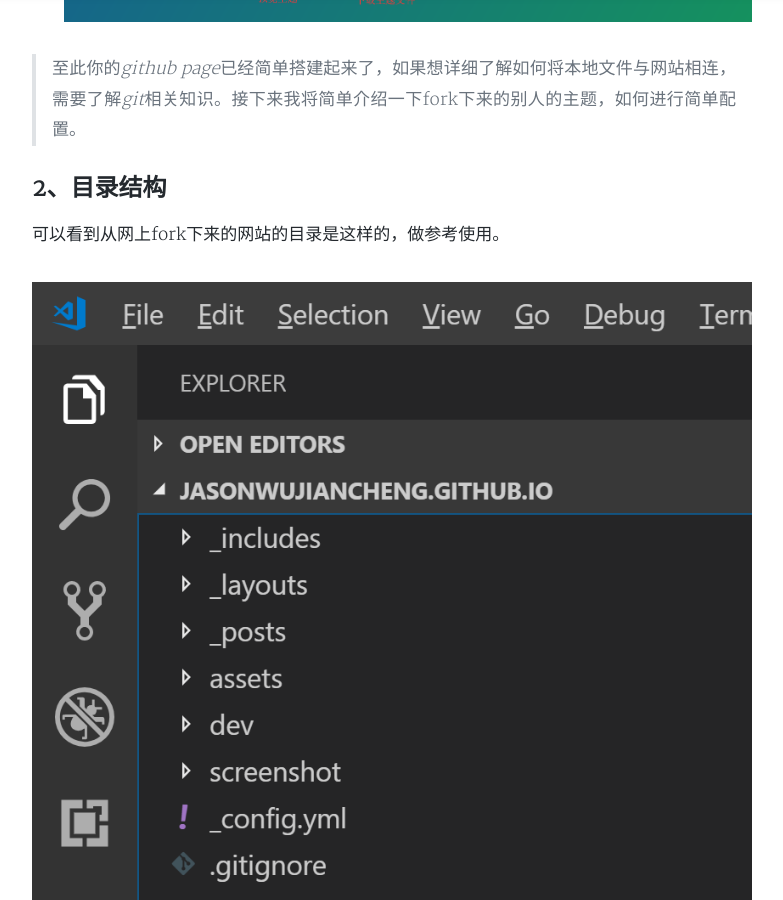
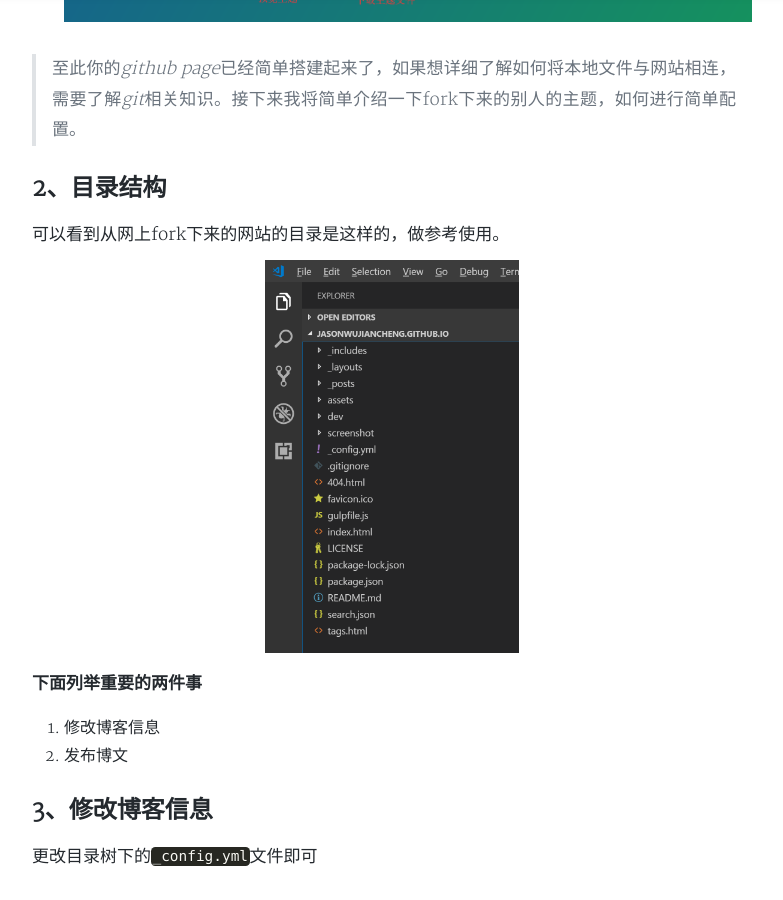
Before and after one commit to JasonWuJiancheng/jason.github.io, a Jekyll site: the page built from _posts/2019-04-10-GitHub Page建站的事.md, in a window 1280 px wide and 900 px high, scrolled down 3570 px. Shown: the whole window, without its empty margins (248-1031 px from the left). Built offline with Jekyll 4.4.1, drawn with Linux system fonts in a browser that asks for light colours; nearby versions of some CDN libraries; a style sheet for code colours, icons or effects is not loaded.

Commit message:
modify img size

```diff
--- a/_posts/2019-04-10-GitHub Page建站的事.md
+++ b/_posts/2019-04-10-GitHub Page建站的事.md
@@ -50,7 +50,8 @@
 
 ## 2、目录结构
 可以看到从网上fork下来的网站的目录是这样的，做参考使用。
-![目录](https://jasonwujiancheng.github.io/screenshot/001/6.png)
+<!-- ![目录](https://jasonwujiancheng.github.io/screenshot/001/6.png) -->
+<img src='https://jasonwujiancheng.github.io/screenshot/001/6.png' style="zoom:30%" title="目录">
 
 **下面列举重要的两件事**
 
```
